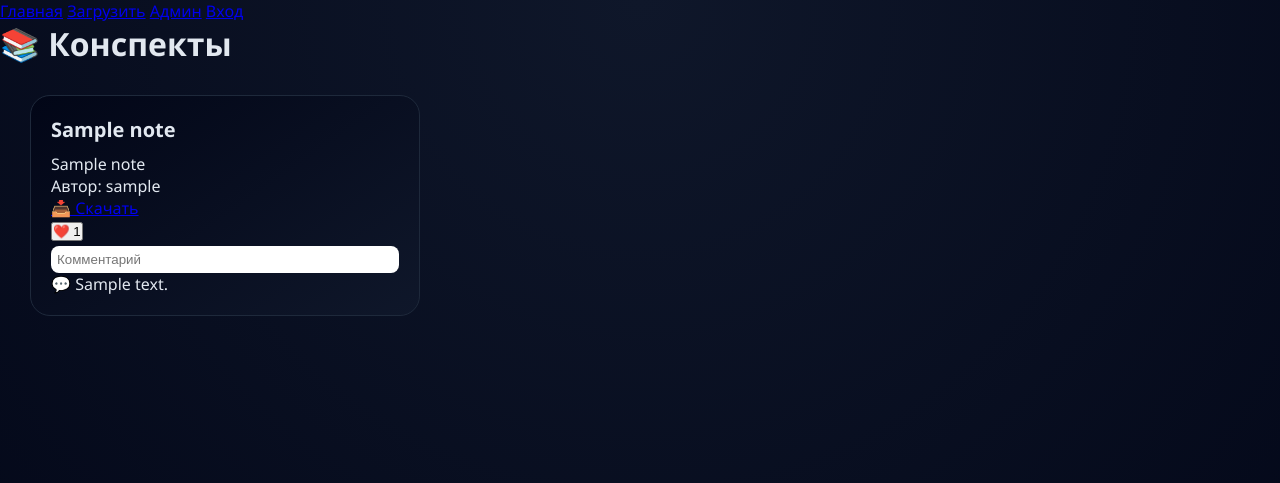
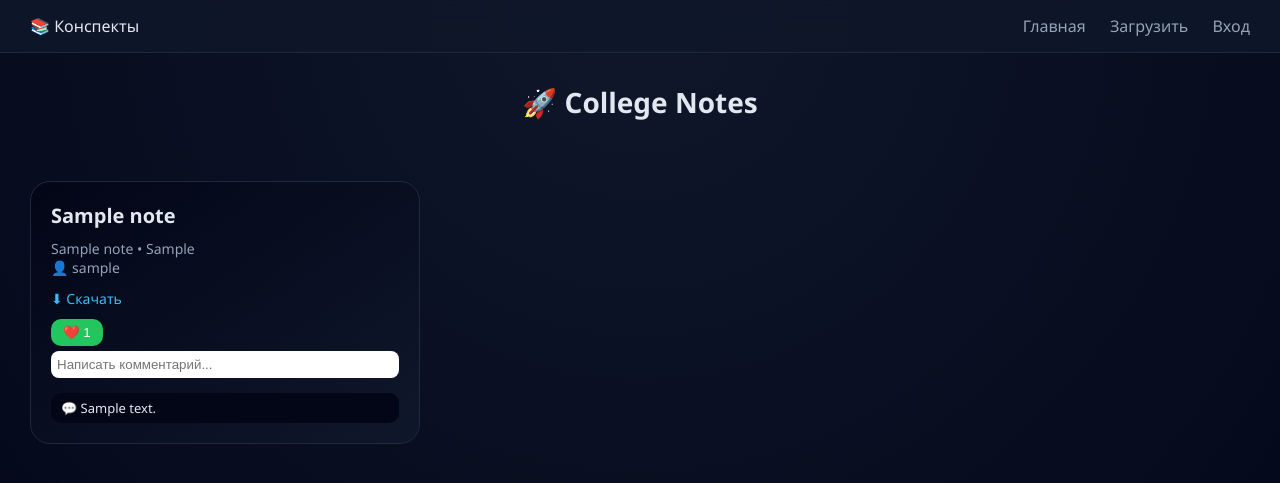
Before and after one commit to StanislavRostislav/college_notes, a FastAPI app: page / in a window 1280 px wide. Shown: the top 483 px of the page. Run offline with FastAPI, Linux system fonts and the light colour scheme; tables that the repository leaves empty hold one stand-in row (values such as "Sample post").

Commit message:
Update index.html

```diff
--- a/templates/index.html
+++ b/templates/index.html
@@ -1,30 +1,63 @@
-{% extends "base.html" %}
-{% block content %}
+<!DOCTYPE html>
+<html>
+<head>
+    <link rel="stylesheet" href="/static/style.css">
+</head>
+<body>
 
-<h1>📚 Конспекты</h1>
+<div class="navbar">
+    <div>📚 Конспекты</div>
+    <div>
+        <a href="/">Главная</a>
+        <a href="/upload">Загрузить</a>
+        <a href="/login">Вход</a>
+    </div>
+</div>
 
+<div class="header">
+    🚀 College Notes
+</div>
+
+{% if notes %}
 <div class="grid">
+
 {% for note in notes %}
 <div class="card">
+
     <h2>{{note.title}}</h2>
-    <p>{{note.subject}}</p>
-    <p>Автор: {{note.owner.username}}</p>
 
-    <a href="/uploads/{{note.filename}}">📥 Скачать</a>
+    <div class="meta">
+        {{note.subject}} • {{note.category}}<br>
+        👤 {{note.owner.username}}
+    </div>
 
-    <form action="/like/{{note.id}}" method="post">
-        <button>❤️ {{note.likes}}</button>
+    <a class="download" href="/download/{{note.id}}">⬇ Скачать</a>
+
+    <div class="actions">
+        <form action="/like/{{note.id}}" method="post">
+            <button class="btn">❤️ {{note.likes}}</button>
+        </form>
+    </div>
+
+    <form action="/comment/{{note.id}}" method="post">
+        <input name="text" placeholder="Написать комментарий...">
     </form>
 
-    <form action="/comment/{{note.id}}" method="post">
-        <input name="text" placeholder="Комментарий">
-    </form>
+    <div class="comments">
+        {% for c in note.comments %}
+            <div class="comment">💬 {{c.text}}</div>
+        {% endfor %}
+    </div>
 
-    {% for c in note.comments %}
-        <p>💬 {{c.text}}</p>
-    {% endfor %}
 </div>
 {% endfor %}
+
 </div>
+{% else %}
+<div class="empty">
+    😴 Пока нет конспектов
+</div>
+{% endif %}
 
-{% endblock %}
+</body>
+</html>
```
